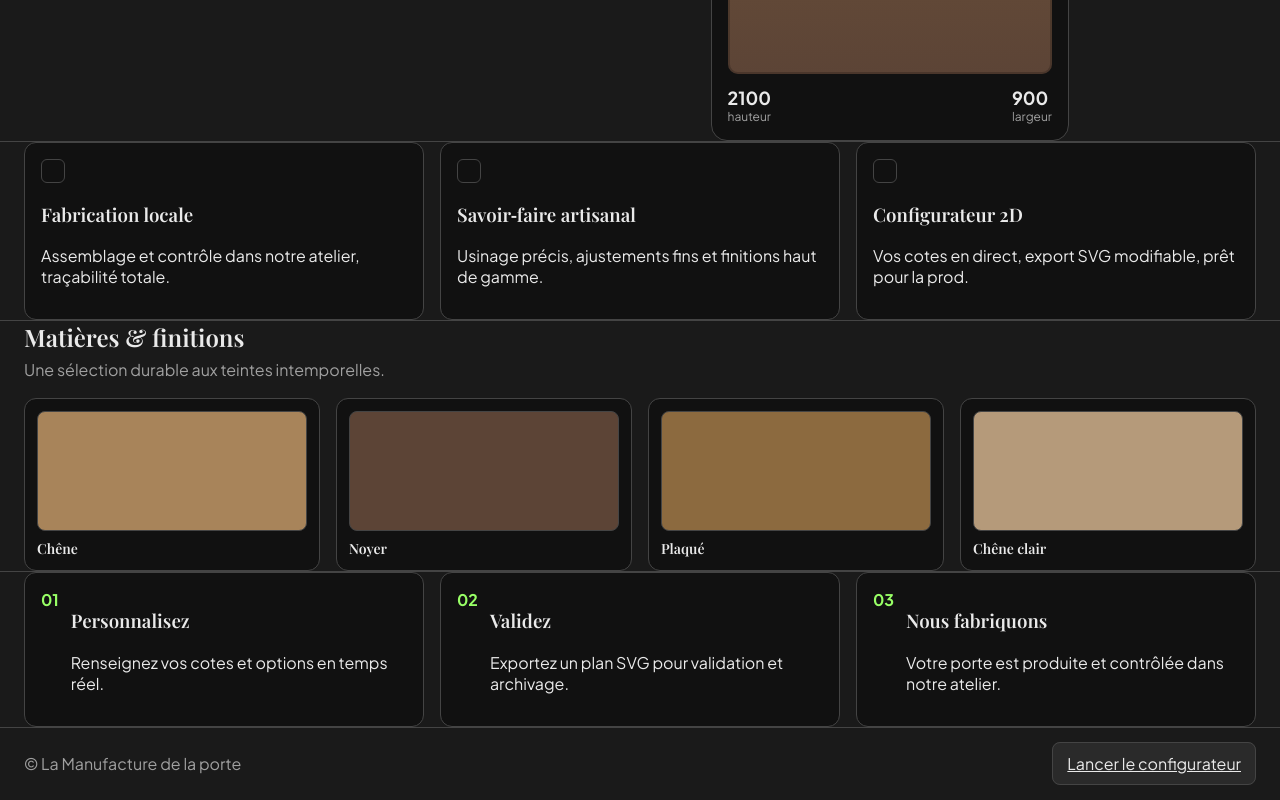
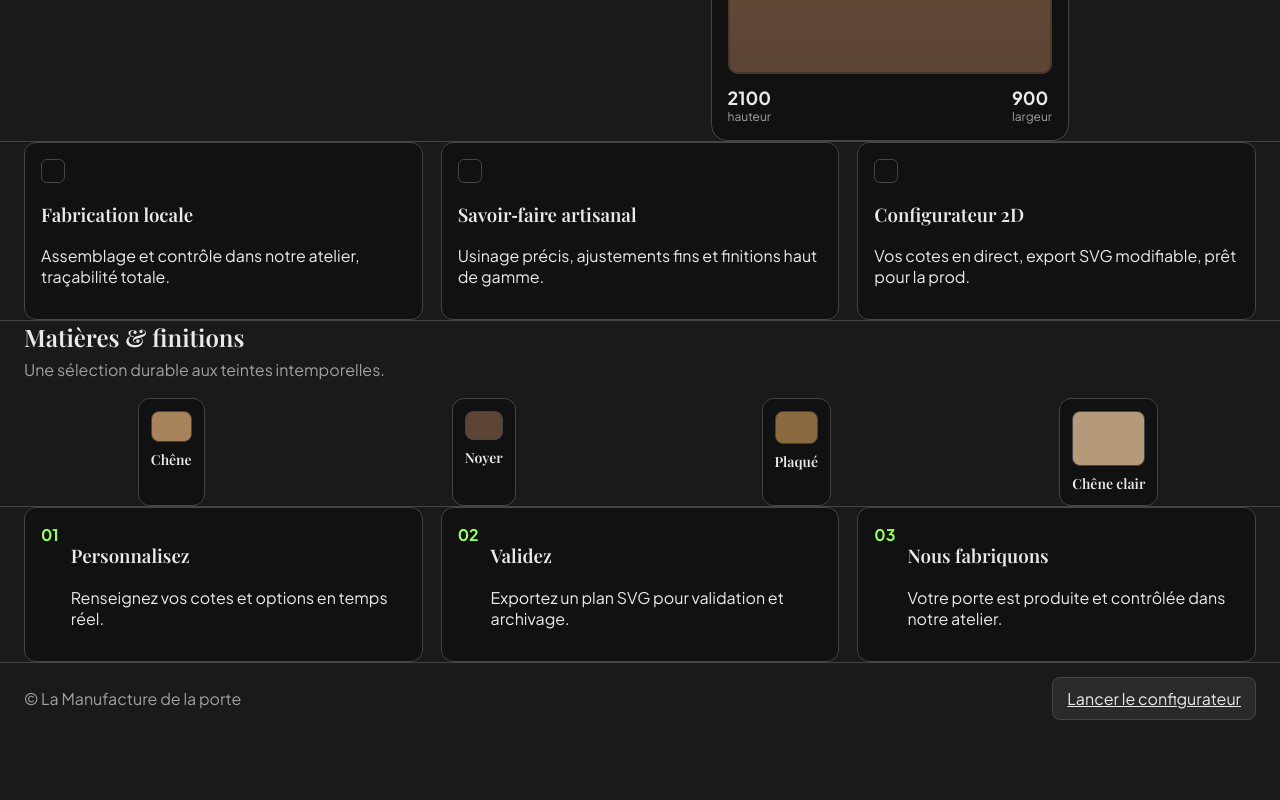
Before and after one commit to Dodibois40/La_manufacture_de_la_porte, a React (Vite) app in the folder plan2d/: page / in a window 1280 px wide. Shown: the part 737-1537 px from the top of the page. After the commit the page ends 1472 px from the top, so only its background shows below. Built offline with nearby package versions, Linux system fonts and the light colour scheme.

Commit message:
style:home-bannieres-fullwidth-contenues

```diff
--- a/plan2d/src/index.css
+++ b/plan2d/src/index.css
@@ -61,22 +61,22 @@ body { margin: 0; background: var(--bg); color: var(--text); font-family: "JetBr
 .door-info strong { color:var(--text); font-size:18px; display:block; }
 
 /* Features */
-.features { display:grid; grid-template-columns: repeat(auto-fit, minmax(260px,1fr)); gap:16px; padding:28px 0; border-bottom:1px solid var(--border); }
-.feature { background:#111; border:1px solid var(--border); border-radius:12px; padding:16px; }
+.features { display:grid; grid-template-columns: repeat(auto-fit, minmax(280px,1fr)); gap:18px; padding:28px 0; border-bottom:1px solid var(--border); }
+.feature { background:#111; border:1px solid var(--border); border-radius:12px; padding:16px; max-width: 420px; justify-self: center; }
 .feature .ico { width:24px; height:24px; border-radius:6px; border:1px solid var(--border); margin-bottom:10px; }
 
 /* Materials */
 .materials { padding:28px 0; border-bottom:1px solid var(--border); }
 .section-head h2 { margin:0 0 6px; }
 .section-head p { color:var(--text-2); margin:0 0 18px; }
-.swatches { display:grid; grid-template-columns: repeat(auto-fit, minmax(160px,1fr)); gap:16px; }
-.swatch-card { background:#111; border:1px solid var(--border); border-radius:12px; padding:12px; }
-.swatch-chip { height:120px; border-radius:8px; border:1px solid var(--border); }
+.swatches { display:grid; grid-template-columns: repeat(auto-fit, minmax(220px,1fr)); gap:18px; }
+.swatch-card { background:#111; border:1px solid var(--border); border-radius:12px; padding:12px; max-width: 420px; justify-self: center; }
+.swatch-chip { width:100%; aspect-ratio: 4 / 3; border-radius:8px; border:1px solid var(--border); }
 .swatch-card h4 { margin:8px 0 0; font-size:14px; }
 
 /* Steps */
-.steps { display:grid; grid-template-columns: repeat(auto-fit, minmax(260px,1fr)); gap:16px; padding:28px 0; border-bottom:1px solid var(--border); }
-.step { background:#111; border:1px solid var(--border); border-radius:12px; padding:16px; display:flex; gap:12px; }
+.steps { display:grid; grid-template-columns: repeat(auto-fit, minmax(280px,1fr)); gap:18px; padding:28px 0; border-bottom:1px solid var(--border); }
+.step { background:#111; border:1px solid var(--border); border-radius:12px; padding:16px; display:flex; gap:12px; max-width: 520px; justify-self: center; }
 .step-num { font-weight:700; color:var(--accent); }
 
 /* Footer */
```
